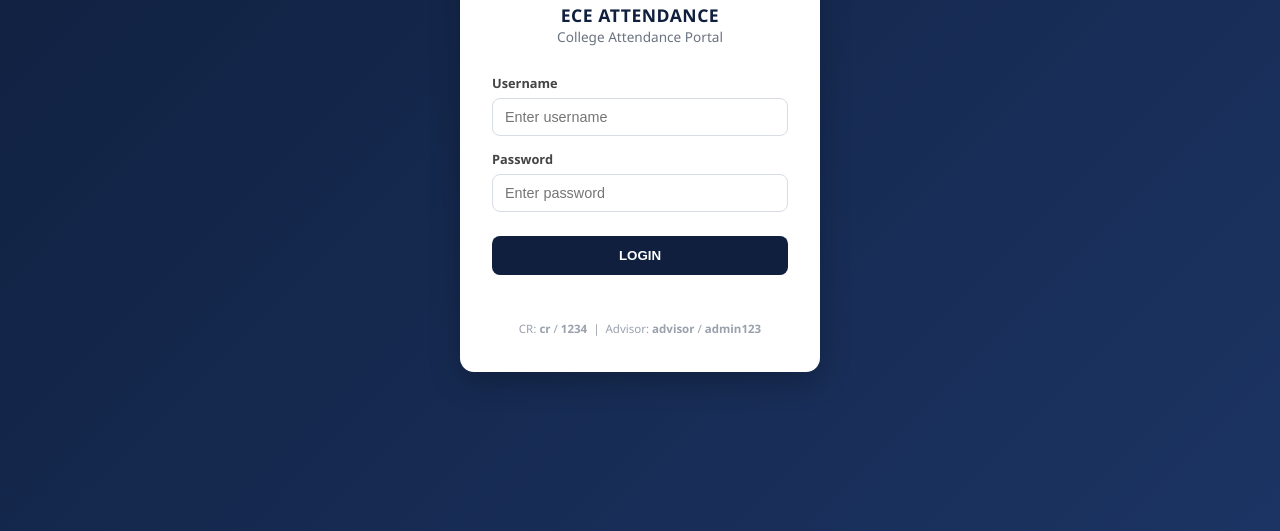
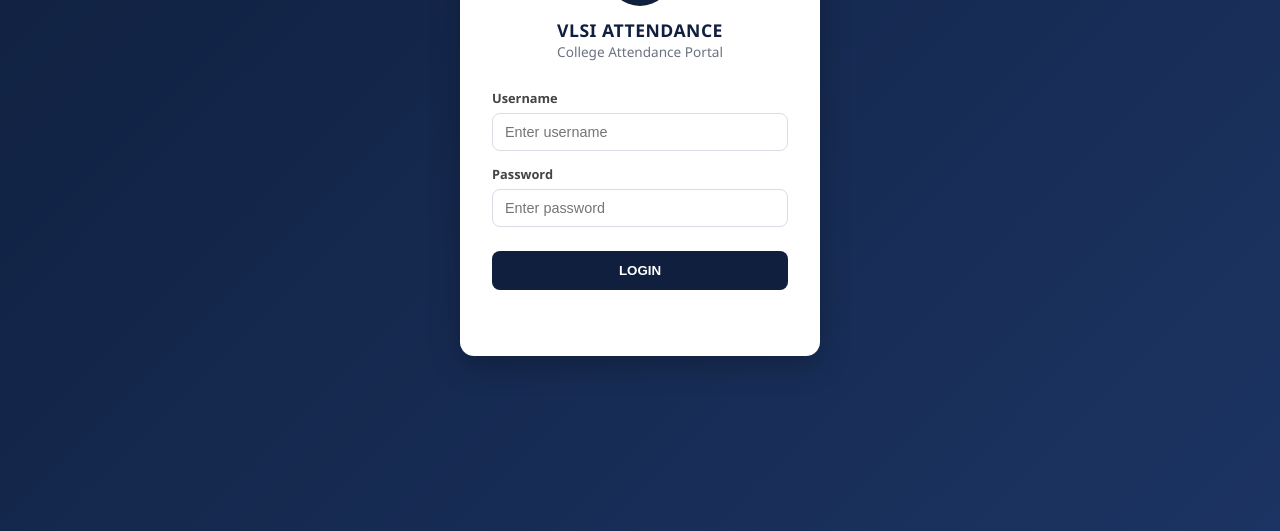
Before and after one commit to elephantgokul/attendencemonitoringsystem42, a plain HTML site: page login.html in a window 1280 px wide. Shown: the part 269-800 px from the top of the page. Drawn offline with Linux system fonts and the light colour scheme.

Commit message:
Update title and heading for VLSI Attendance System

```diff
--- a/login.html
+++ b/login.html
@@ -3,14 +3,14 @@
 <head>
 <meta charset="UTF-8">
 <meta name="viewport" content="width=device-width, initial-scale=1.0">
-<title>Login - ECE Attendance Management System</title>
+<title>Login - VLSI Attendance Management System</title>
 <link rel="stylesheet" href="css/style.css">
 </head>
 <body class="login-body">
 
   <div class="login-card">
     <div class="login-logo-circle">ECE</div>
-    <h1>ECE ATTENDANCE</h1>
+    <h1>VLSI ATTENDANCE</h1>
     <p class="login-sub">College Attendance Portal</p>
 
     <form id="loginForm">
@@ -23,8 +23,6 @@
       <button type="submit" class="login-btn">LOGIN</button>
       <p id="loginError" class="login-error"></p>
     </form>
-
-    <p class="login-hint">CR: <b>cr</b> / <b>1234</b> &nbsp;|&nbsp; Advisor: <b>advisor</b> / <b>admin123</b></p>
   </div>
 
   <script src="js/script.js"></script>
```
